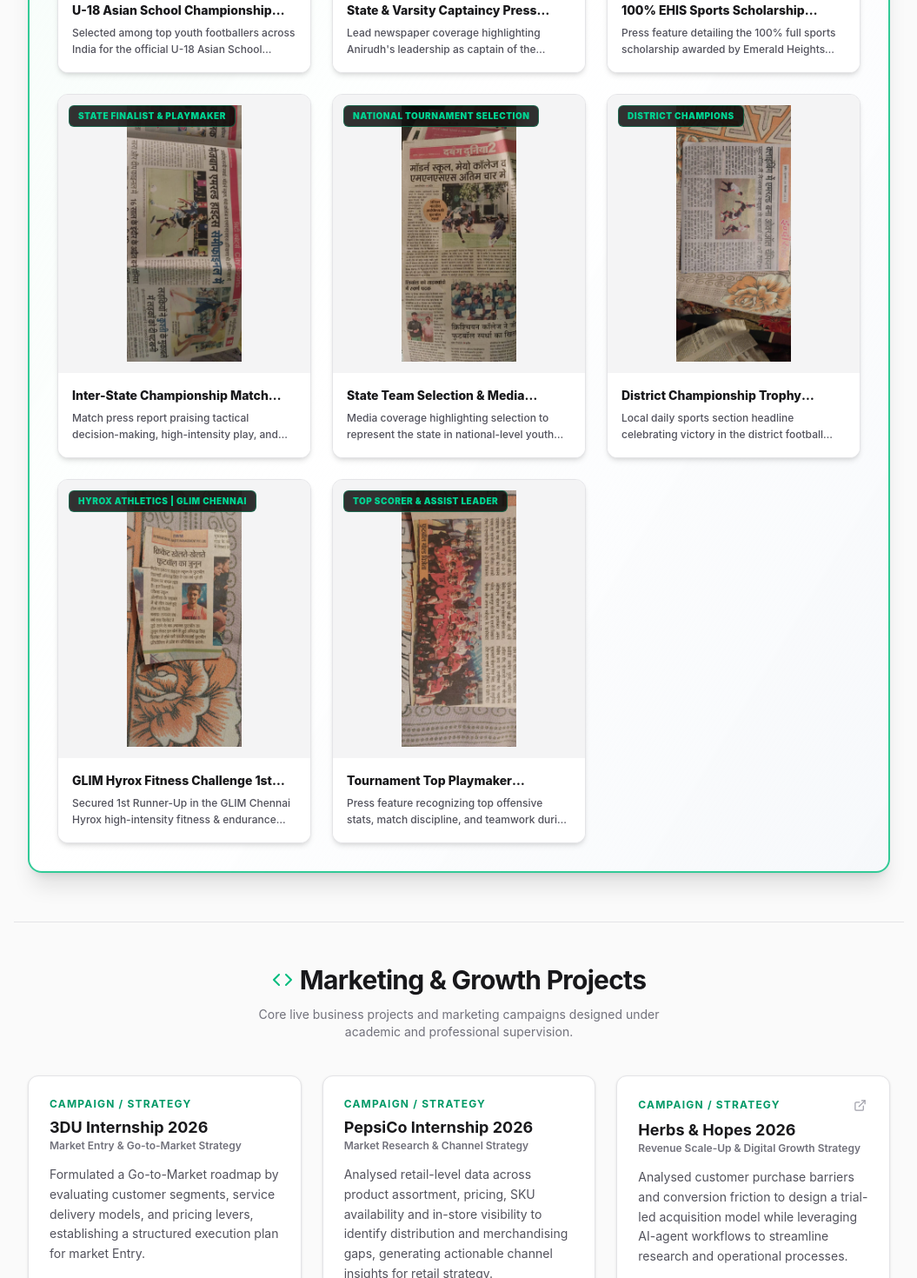
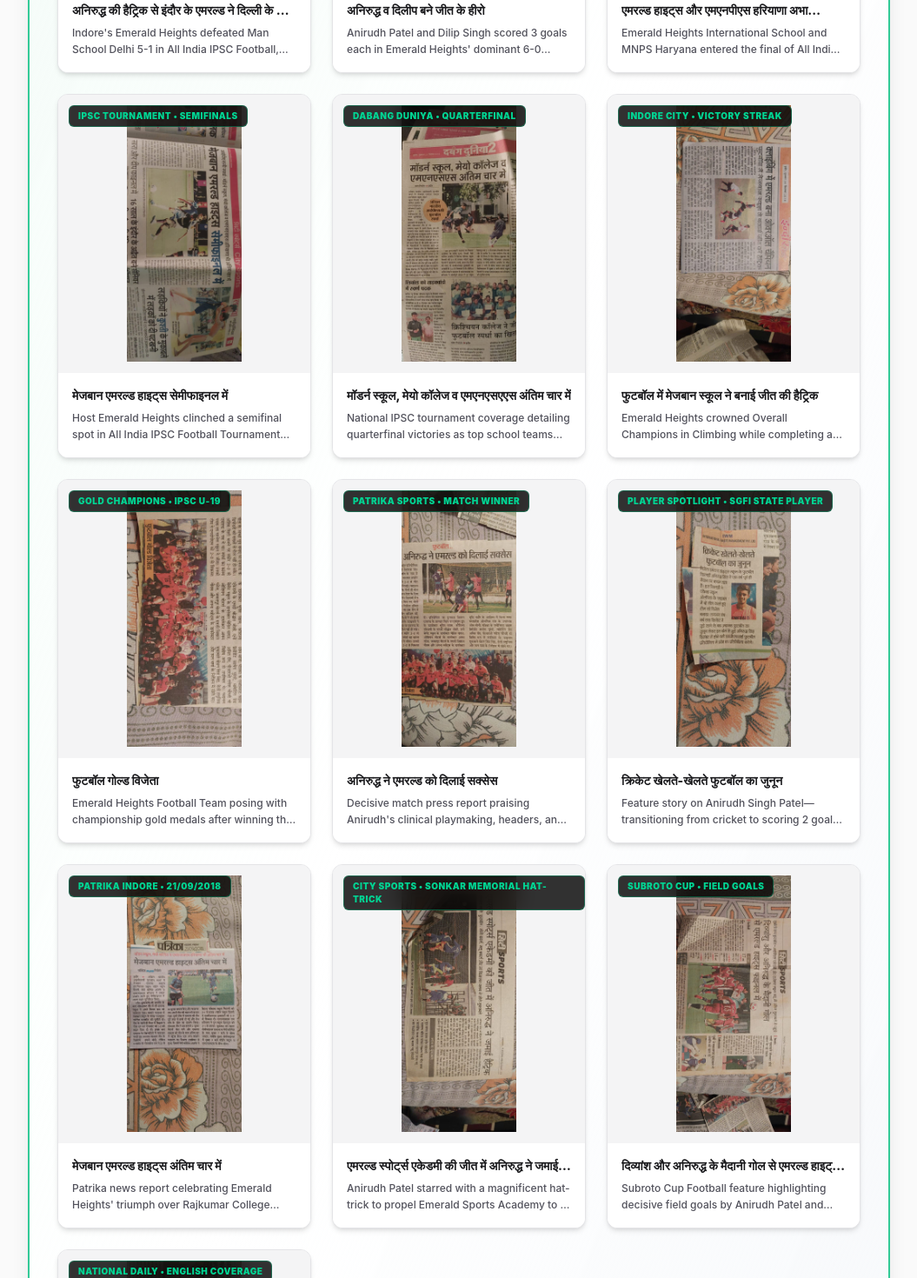
Before and after one commit to Anirudh191919/Anirudh191919.github.io, a React (Vite) app: page / in a window 1280 px wide. Shown: the part 1320-2790 px from the top of the page at 87% size, without its empty margins (112-1167 px from the left). Built offline with nearby package versions, Linux system fonts and the light colour scheme.

Commit message:
Update football newspaper cuttings with exact OCR headlines from all 13 images

```diff
--- a/src/App.jsx
+++ b/src/App.jsx
@@ -243,67 +243,107 @@
   footballCuttings: [
     {
       id: "cut-1",
-      title: "U-18 Asian School Championship Trialist",
-      badge: "India U-18 National Trial",
-      caption: "Selected among top youth footballers across India for the official U-18 Asian School Championship national football trial camp.",
+      title: "अनिरुद्ध की हैट्रिक से इंदौर के एमरल्ड ने दिल्ली के मान स्कूल को हराया",
+      badge: "Naidunia Press • Hat-Trick",
+      caption: "Indore's Emerald Heights defeated Man School Delhi 5-1 in All India IPSC Football, powered by a stellar hat-trick from Anirudh Patel.",
       image: "/assets/images/Achievement football/WhatsApp Image 2026-08-19 at 2.41.28 AM.jpeg",
-      category: "National Trials"
+      category: "Match Reports"
     },
     {
       id: "cut-2",
-      title: "State & Varsity Captaincy Press Coverage",
-      badge: "National, State & District Captain",
-      caption: "Lead newspaper coverage highlighting Anirudh's leadership as captain of the varsity football team across national, state, and district tournaments.",
+      title: "अनिरुद्ध व दिलीप बने जीत के हीरो",
+      badge: "Dabang Duniya • 3-3 Goals",
+      caption: "Anirudh Patel and Dilip Singh scored 3 goals each in Emerald Heights' dominant 6-0 victory over Sanskar Valley Bhopal in IPSC Football.",
       image: "/assets/images/Achievement football/WhatsApp Image 2026-08-19 at 2.41.28 AM (1).jpeg",
-      category: "Captaincy"
+      category: "Match Reports"
     },
     {
       id: "cut-3",
-      title: "100% EHIS Sports Scholarship Award",
-      badge: "Full Athletic Scholarship Recipient",
-      caption: "Press feature detailing the 100% full sports scholarship awarded by Emerald Heights International School for outstanding national athletic performance.",
+      title: "एमरल्ड हाइट्स और एमएनपीएस हरियाणा अभा आईपीएससी फुटबॉल के फाइनल में",
+      badge: "City Sports • Semifinal Victory",
+      caption: "Emerald Heights International School and MNPS Haryana entered the final of All India IPSC Football after defeating Mayo College Ajmer 2-1.",
       image: "/assets/images/Achievement football/WhatsApp Image 2026-08-19 at 2.41.28 AM (2).jpeg",
-      category: "Scholarships & Awards"
+      category: "Match Reports"
     },
     {
       id: "cut-4",
-      title: "Inter-State Championship Match Winner",
-      badge: "State Finalist & Playmaker",
-      caption: "Match press report praising tactical decision-making, high-intensity play, and decisive playmaking in inter-state championship games.",
+      title: "मेजबान एमरल्ड हाइट्स सेमीफाइनल में",
+      badge: "IPSC Tournament • Semifinals",
+      caption: "Host Emerald Heights clinched a semifinal spot in All India IPSC Football Tournament alongside Modern School Delhi and Mayo College Ajmer.",
       image: "/assets/images/Achievement football/WhatsApp Image 2026-08-19 at 2.41.29 AM.jpeg",
       category: "Match Reports"
     },
     {
       id: "cut-5",
-      title: "State Team Selection & Media Spotlight",
-      badge: "National Tournament Selection",
-      caption: "Media coverage highlighting selection to represent the state in national-level youth football championships.",
+      title: "मॉडर्न स्कूल, मेयो कॉलेज व एमएनएसएएस अंतिम चार में",
+      badge: "Dabang Duniya • Quarterfinal",
+      caption: "National IPSC tournament coverage detailing quarterfinal victories as top school teams advanced into the final four.",
       image: "/assets/images/Achievement football/WhatsApp Image 2026-08-19 at 2.41.29 AM (1).jpeg",
       category: "National Trials"
     },
     {
       id: "cut-6",
-      title: "District Championship Trophy Victory",
-      badge: "District Champions",
-      caption: "Local daily sports section headline celebrating victory in the district football championship under Anirudh's captaincy.",
+      title: "फुटबॉल में मेजबान स्कूल ने बनाई जीत की हैट्रिक",
+      badge: "Indore City • Victory Streak",
+      caption: "Emerald Heights crowned Overall Champions in Climbing while completing a 3-match win streak in All India IPSC Football.",
       image: "/assets/images/Achievement football/WhatsApp Image 2026-08-19 at 2.41.29 AM (2).jpeg",
       category: "Captaincy"
     },
     {
       id: "cut-7",
-      title: "GLIM Hyrox Fitness Challenge 1st Runner-Up",
-      badge: "Hyrox Athletics | GLIM Chennai",
-      caption: "Secured 1st Runner-Up in the GLIM Chennai Hyrox high-intensity fitness & endurance competition.",
+      title: "फुटबॉल गोल्ड विजेता",
+      badge: "Gold Champions • IPSC U-19",
+      caption: "Emerald Heights Football Team posing with championship gold medals after winning the All India IPSC U-19 Football Final 2-0.",
+      image: "/assets/images/Achievement football/WhatsApp Image 2026-08-19 at 2.41.29 AM (3).jpeg",
+      category: "Scholarships & Awards"
+    },
+    {
+      id: "cut-8",
+      title: "अनिरुद्ध ने एमरल्ड को दिलाई सक्सेस",
+      badge: "Patrika Sports • Match Winner",
+      caption: "Decisive match press report praising Anirudh's clinical playmaking, headers, and offensive leadership in driving team success.",
+      image: "/assets/images/Achievement football/WhatsApp Image 2026-08-19 at 2.41.30 AM.jpeg",
+      category: "Match Reports"
+    },
+    {
+      id: "cut-9",
+      title: "क्रिकेट खेलते-खेलते फुटबॉल का जुनून",
+      badge: "Player Spotlight • SGFI State Player",
+      caption: "Feature story on Anirudh Singh Patel—transitioning from cricket to scoring 2 goals in Patrika School Olympics final & SGFI state selection.",
       image: "/assets/images/Achievement football/WhatsApp Image 2026-08-19 at 2.41.30 AM (1).jpeg",
-      category: "Fitness & Hyrox"
-    },
-    {
-      id: "cut-8",
-      title: "Tournament Top Playmaker Recognition",
-      badge: "Top Scorer & Assist Leader",
-      caption: "Press feature recognizing top offensive stats, match discipline, and teamwork during regional school championships.",
-      image: "/assets/images/Achievement football/WhatsApp Image 2026-08-19 at 2.41.29 AM (3).jpeg",
+      category: "Scholarships & Awards"
+    },
+    {
+      id: "cut-10",
+      title: "मेजबान एमरल्ड हाइट्स अंतिम चार में",
+      badge: "Patrika Indore • 21/09/2018",
+      caption: "Patrika news report celebrating Emerald Heights' triumph over Rajkumar College Rajkot to enter the All India IPSC semi-finals.",
+      image: "/assets/images/Achievement football/WhatsApp Image 2026-08-19 at 2.41.30 AM (2).jpeg",
       category: "Match Reports"
+    },
+    {
+      id: "cut-11",
+      title: "एमरल्ड स्पोर्ट्स एकेडमी की जीत में अनिरुद्ध ने जमाई हैट्रिक",
+      badge: "City Sports • Sonkar Memorial Hat-Trick",
+      caption: "Anirudh Patel starred with a magnificent hat-trick to propel Emerald Sports Academy to a 3-0 victory over Ekta Club Gothida.",
+      image: "/assets/images/Achievement football/WhatsApp Image 2026-08-19 at 2.41.31 AM.jpeg",
+      category: "Match Reports"
+    },
+    {
+      id: "cut-12",
+      title: "दिव्यांश और अनिरुद्ध के मैदानी गोल से एमरल्ड हाइट्स फाइनल में",
+      badge: "Subroto Cup • Field Goals",
+      caption: "Subroto Cup Football feature highlighting decisive field goals by Anirudh Patel and Divyansh to power Emerald Heights into the grand final.",
+      image: "/assets/images/Achievement football/WhatsApp Image 2026-08-19 at 2.41.31 AM (1).jpeg",
+      category: "Match Reports"
+    },
+    {
+      id: "cut-13",
+      title: "Emerald Heights Wins IPSC U-19 Football Tourney",
+      badge: "National Daily • English Coverage",
+      caption: "National English daily reporting Emerald Heights' victory over MNPS Haryana to win the All India IPSC U-19 Football Championship.",
+      image: "/assets/images/Achievement football/WhatsApp Image 2026-08-19 at 2.41.31 AM (2).jpeg",
+      category: "National Trials"
     }
   ],
   extraCurriculars: [
```
